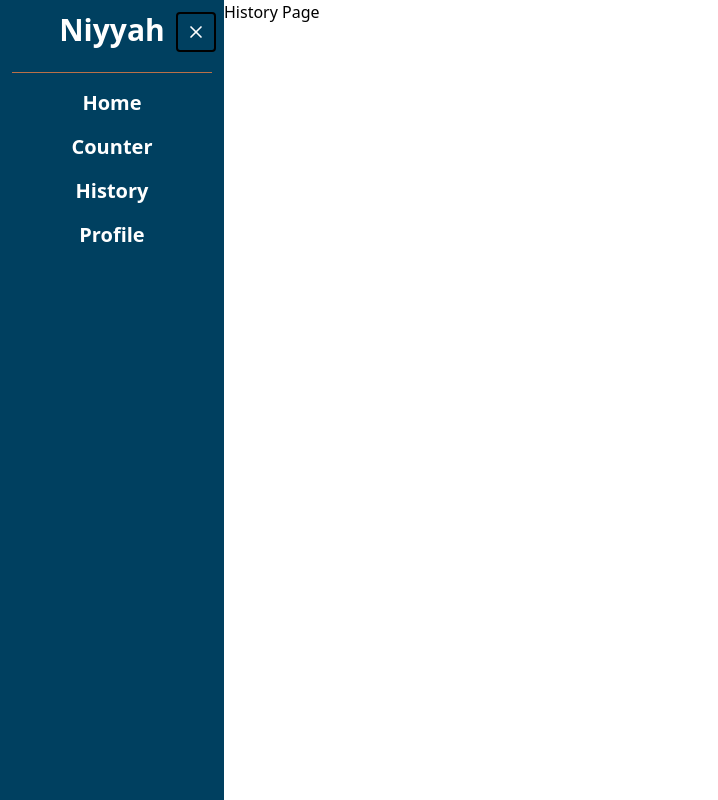
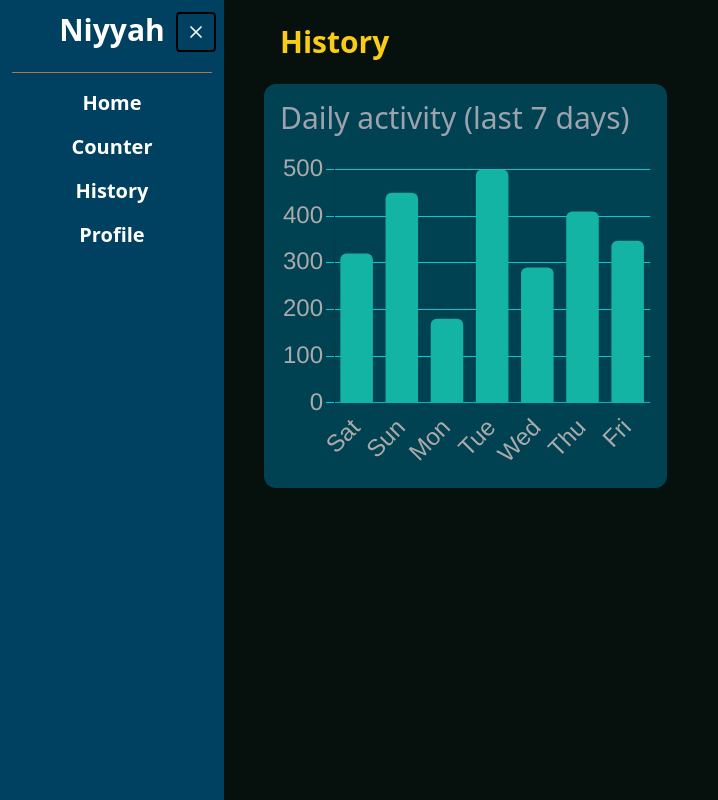
Before and after one commit to Zulkar-Jahin/Niyyah, a React (Vite) app: page /history in a window 1280 px wide. Shown: the whole page, without its empty margins (0-718 px from the left). Built offline with nearby package versions, Linux system fonts and the light colour scheme.

Commit message:
feat: chart added in history page.

```diff
--- a/package.json
+++ b/package.json
@@ -10,6 +10,7 @@
     "preview": "vite preview"
   },
   "dependencies": {
+    "chart.js": "^4.5.1",
     "lucide-react": "^1.14.0",
     "react": "^19.2.5",
     "react-dom": "^19.2.5",
--- a/src/components/Navbar.jsx
+++ b/src/components/Navbar.jsx
@@ -7,7 +7,7 @@ function Navbar({isOpen, setIsOpen}) {
       {/* hamburger menu button   */}
       <button
         onClick={() => setIsOpen(!isOpen)}
-        className={`bg-[rgb(0,64,96)] text-white font-semibold px-2 py-2 rounded border-2 border-black fixed top-3 left-44 z-10 ${isOpen ? "left-44" : "left-4"} `}
+        className={`bg-[rgb(0,64,96)] text-white font-semibold px-2 py-2 rounded border-2 border-black fixed top-3 left-44 z-10 ${isOpen ? "left-44" : "left-2"} `}
       >
         {isOpen ? <X size={20} /> : <Menu size={20} />}
       </button>
--- a/src/pages/History.jsx
+++ b/src/pages/History.jsx
@@ -1,9 +1,59 @@
-function History (){
-    return (
-        <div>
-            History Page
+import { useRef, useEffect } from "react";
+import { Chart } from "chart.js/auto";
+
+function History() {
+  const chartRef = useRef(null);
+
+  useEffect(() => {
+    const ctx = chartRef.current.getContext("2d");
+    const myChart = new Chart(ctx, {
+      type: "bar",
+      data: {
+        labels: ["Sat", "Sun", "Mon", "Tue", "Wed", "Thu", "Fri"],
+        datasets: [
+          {
+            data: [320, 450, 180, 500, 290, 410, 347],
+            backgroundColor: "rgb(19,180,164)",
+            borderRadius: 6,
+          },
+        ],
+      },
+      options: {
+        responsive: true,
+        maintainAspectRatio: false,
+        plugins: { legend: { display: false } },
+        scales: {
+          x: {
+            grid: { display: false },
+            ticks: { color: "#aaa", font: { size: 24 } },
+          },
+          y: {
+            grid: { color: "rgba(4,212,223,0.94)" },
+            ticks: { color: "#aaa", font: { size: 24 } },
+          },
+        },
+      },
+    });
+
+    // destroy : if component unmounts, destroy the chart instance to free up resources
+    return () => myChart.destroy();
+  }, []);
+
+  return (
+    <div className="bg-[#06110D] min-h-screen text-white p-6">
+      <h1 className="text-2xl lg:text-3xl lg:font-bold text-yellow-400  font-medium mb-6 ml-8">
+        History
+      </h1>
+      <div className="bg-[rgb(1,66,82)] w-[full] lg:w-[40%] rounded-xl p-4 m-4">
+        <p className="text-xs lg:text-3xl text-gray-400 mb-4">
+          Daily activity (last 7 days)
+        </p>
+        <div className="relative min-h-[40vh] w-[100%]">
+          <canvas ref={chartRef}></canvas>
         </div>
-    );
+      </div>
+    </div>
+  );
 }
 
 export default History;
```
Also changed, not shown: 1 other file (tests, documents, lock files or other folders).
